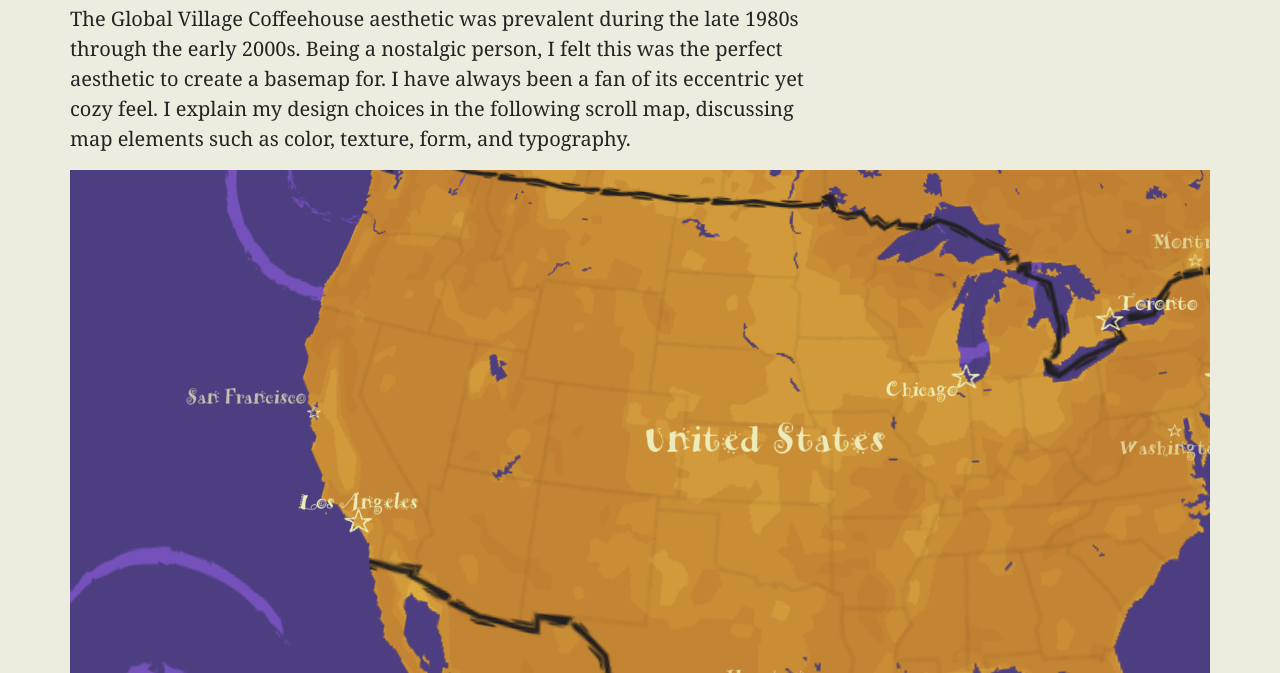
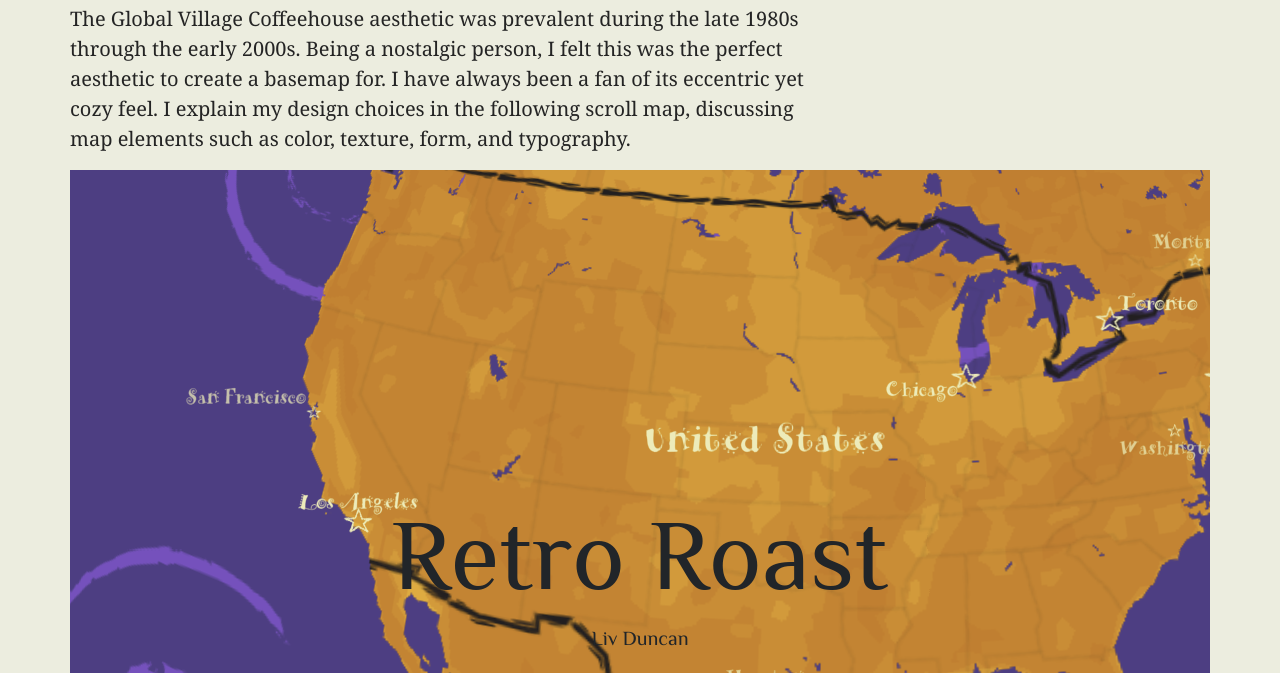
Before and after one commit to osduncan13/LivDuncanPortfolio2, a plain HTML site: page portfolio/gvc.html in a window 1280 px wide. Shown: the part 127-800 px from the top of the page. Drawn offline with Linux system fonts and the light colour scheme.

Commit message:
Update6gvc.html

```diff
--- a/portfolio/gvc.html
+++ b/portfolio/gvc.html
@@ -58,7 +58,7 @@
         <div class="row">
             <iframe
               src="https://osduncan13.github.io/LivDuncanPortfolio2/Lab%202/RetroRoast/scrollmap_demo/index.html"
-              style="border:none; width:100%; height:1200px; overflow:auto;">
+              style="border:none; width:100%; height:100vh; overflow:auto;">
             </iframe>
         </div>
     </div>
```
